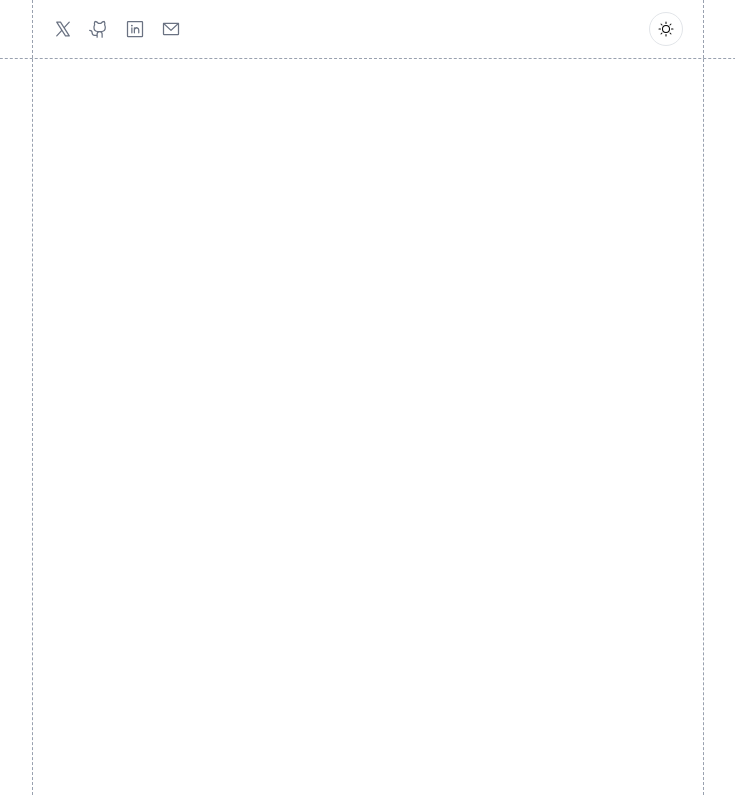
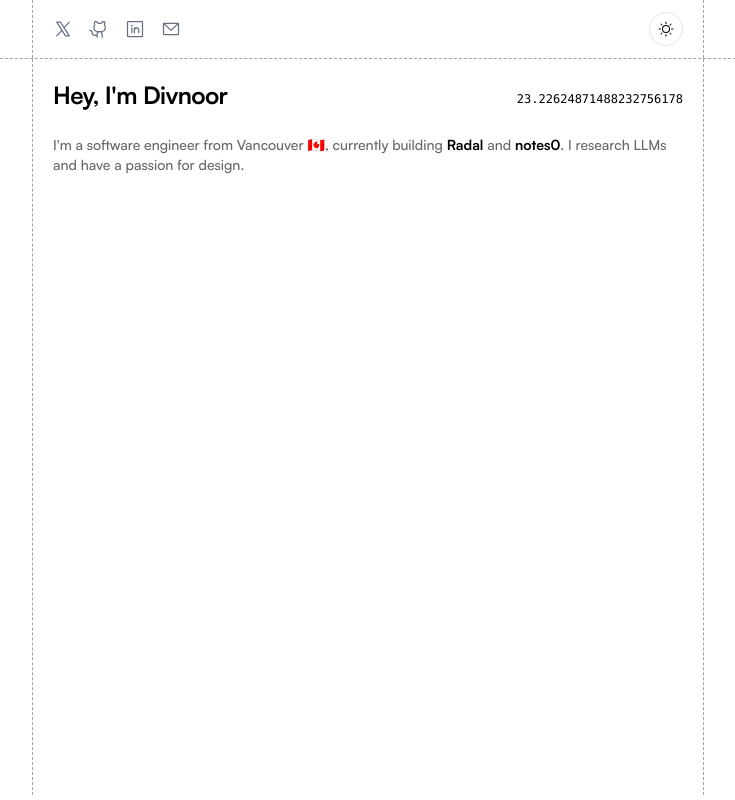
Before and after one commit to RandomOscillations/mine, a Next.js app: page / in a window 1280 px wide. Shown: the whole page, without its empty margins (272-1007 px from the left). Built offline with nearby package versions, Linux system fonts and the light colour scheme.

Commit message:
feat: added age counter and dio / introduction

```diff
--- a/app/globals.css
+++ b/app/globals.css
@@ -10,6 +10,7 @@ body {
   --color-background: #ffffff;
   --color-text: #000000;
   --color-theme-border: #e2e5e9;
+  --color-bio: hsl(0, 0%, 40%);
 }
 
 /* Apply dark mode styles when data-theme="dark" */
@@ -17,4 +18,5 @@ body {
   --color-background: hsl(0, 0%, 5%);
   --color-text: hsl(0, 0%, 95%);
   --color-theme-border: #212121;
+  --color-bio: hsl(0, 0%, 70%);
 }
--- a/app/layout.tsx
+++ b/app/layout.tsx
@@ -7,7 +7,27 @@ const satoshi = localFont({
   src: [
     {
       path: "../public/fonts/Satoshi-Regular.woff2",
+      weight: "400",
+      style: "normal",
+    },
+    {
+      path: "../public/fonts/Satoshi-Light.woff2",
       weight: "300",
+      style: "normal",
+    },
+    {
+      path: "../public/fonts/Satoshi-Medium.woff2",
+      weight: "500",
+      style: "normal",
+    },
+    {
+      path: "../public/fonts/Satoshi-Bold.woff2",
+      weight: "700",
+      style: "normal",
+    },
+    {
+      path: "../public/fonts/Satoshi-Black.woff2",
+      weight: "900",
       style: "normal",
     },
   ],
--- a/app/page.tsx
+++ b/app/page.tsx
@@ -1,6 +1,7 @@
 import Navbar from "@/components/navbar";
 import MaxWidthWrapper from "@/components/max-width-wrapper";
 import React from "react";
+import IntroductionHeader from "@/components/introduction-header";
 
 const Home = () => {
   return (
@@ -8,7 +9,7 @@ const Home = () => {
       {/* navbar */}
       <Navbar />
       <MaxWidthWrapper>
-        <div></div>
+        <IntroductionHeader />
       </MaxWidthWrapper>
     </>
   );
--- /dev/null
+++ b/components/age-counter.tsx
@@ -0,0 +1,49 @@
+"use client";
+
+import { motion, animate } from "motion/react";
+import React, { useEffect, useMemo } from "react";
+import { useAnimatedCounter } from "@/hooks";
+import { calculateTimePassed } from "@/lib/utils";
+
+const AgeCounter = () => {
+  // Create animated counter for the total time value
+  const totalTimeCounter = useAnimatedCounter(0);
+
+  // Memoize the birth date calculation
+  const birthDate = useMemo(() => new Date(2002, 5, 4), []);
+
+  useEffect(() => {
+    const calculateTotalTime = () => {
+      // Use the utility function instead of duplicating the calculation
+      return calculateTimePassed(4, 6, 2002); // day, month, year
+    };
+
+    // Set initial value
+    const initialTime = calculateTotalTime();
+    totalTimeCounter.motionValue.set(initialTime);
+
+    // Update every 16ms (60fps) for smooth animation
+    const interval = setInterval(() => {
+      const currentTime = calculateTotalTime();
+
+      // Animate the total time value smoothly
+      animate(totalTimeCounter.motionValue, currentTime, { duration: 0.016 });
+    }, 16);
+
+    return () => clearInterval(interval);
+  }, [birthDate, totalTimeCounter.motionValue]);
+
+  return (
+    <motion.div>
+      <motion.div
+        className="text-xs font-medium font-mono mb-1"
+        whileHover={{ scale: 1.01 }}
+        transition={{ duration: 0.2 }}
+      >
+        {totalTimeCounter.displayValue.toFixed(20)}
+      </motion.div>
+    </motion.div>
+  );
+};
+
+export default AgeCounter;
--- /dev/null
+++ b/components/introduction-header.tsx
@@ -0,0 +1,26 @@
+import React from "react";
+import AgeCounter from "./age-counter";
+
+const IntroductionHeader = () => {
+  return (
+    <header className="space-y-6">
+      <div className="flex items-end justify-between">
+        {/* Introduction */}
+        <h1 className="font-bold text-2xl tracking-tight pt-2">
+          Hey, I&apos;m Divnoor
+        </h1>
+        {/* age counter */}
+        <AgeCounter />
+      </div>
+      {/* bio */}
+      <div className="text-sm font-medium text-[var(--color-bio)]">
+        I&apos;m a software engineer from Vancouver 🇨🇦, currently building{" "}
+        <span className="text-[var(--color-text)] font-bold">Radal</span> and{" "}
+        <span className="text-[var(--color-text)] font-bold">notes0</span>. I
+        research LLMs and have a passion for design.
+      </div>
+    </header>
+  );
+};
+
+export default IntroductionHeader;
--- /dev/null
+++ b/hooks/index.ts
@@ -0,0 +1 @@
+export { useAnimatedCounter } from "./useAnimatedCounter";
--- /dev/null
+++ b/hooks/useAnimatedCounter.ts
@@ -0,0 +1,17 @@
+import { useMotionValue } from "motion/react";
+import { useEffect, useState } from "react";
+
+// Custom hook to use motion values with state
+export const useAnimatedCounter = (initialValue: number) => {
+  const motionValue = useMotionValue(initialValue);
+  const [displayValue, setDisplayValue] = useState(initialValue);
+
+  useEffect(() => {
+    const unsubscribe = motionValue.on("change", (latest) => {
+      setDisplayValue(latest);
+    });
+    return unsubscribe;
+  }, [motionValue]);
+
+  return { motionValue, displayValue };
+};
--- /dev/null
+++ b/lib/utils.ts
@@ -0,0 +1,16 @@
+export const calculateTimePassed = (
+  day: number,
+  month: number,
+  year: number
+) => {
+  const today = new Date();
+  const birth = new Date(year, month - 1, day); // month is 0-indexed in Date constructor
+
+  // Calculate the difference in milliseconds
+  const timeDiff = today.getTime() - birth.getTime();
+
+  // Convert milliseconds to years (365.25 days to account for leap years)
+  const yearsPassed = timeDiff / (1000 * 60 * 60 * 24 * 365.25);
+
+  return yearsPassed;
+};
```
